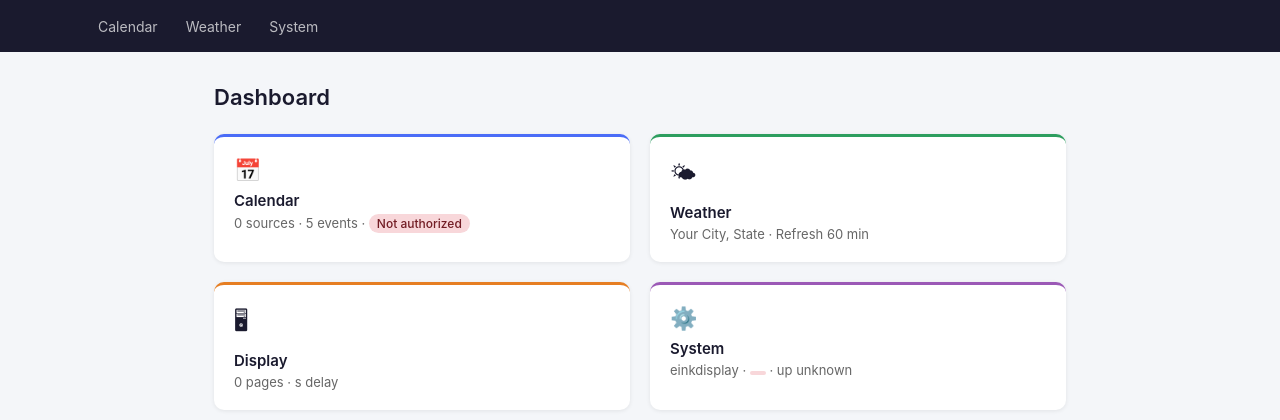
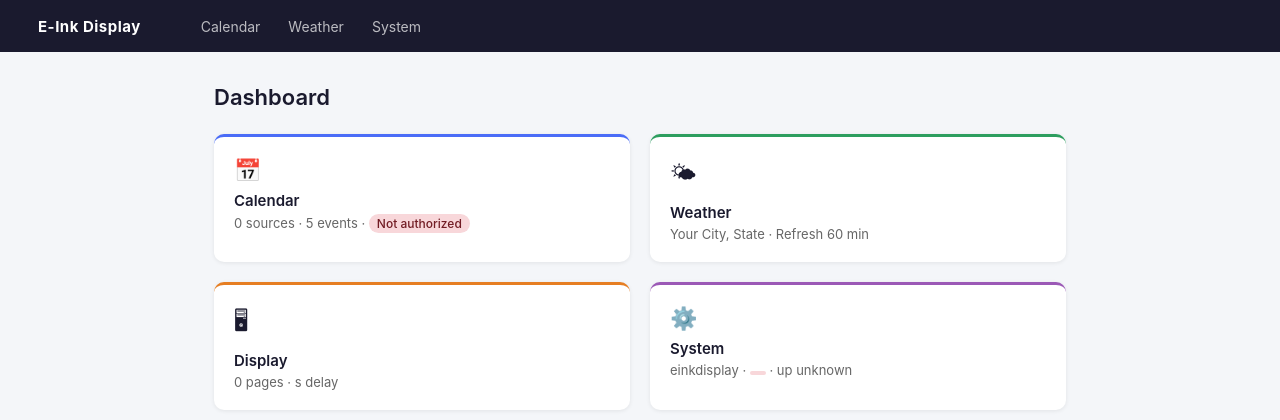
Before and after one commit to Dilcue/pi-einkdisplay, a Flask app: page / in a window 1280 px wide. Shown: the top 420 px of the page. Run offline with Flask 3, Linux system fonts and the light colour scheme; some libraries are stand-ins or nearby versions.

Commit message:
Remove personal identifiers from deploy files and web UI
Replace hardcoded username with <user> placeholder in service files
and auth_setup.py. Rewrite deploy.sh as a proper parameterized script.
Replace personal brand name with generic "E-Ink Display" in web UI.

Co-Authored-By: Claude Sonnet 4.6 <noreply@anthropic.com>

```diff
--- a/web/templates/base.html
+++ b/web/templates/base.html
@@ -85,7 +85,7 @@
 </head>
 <body>
   <nav>
-    <a href="/" class="brand"E-Ink Display</a>
+    <a href="/" class="brand">E-Ink Display</a>
     <a href="/calendar" {% if request.path == '/calendar' or request.path.startswith('/oauth') %}class="active"{% endif %}>Calendar</a>
     <a href="/weather"  {% if request.path == '/weather'  %}class="active"{% endif %}>Weather</a>
     <a href="/system"   {% if request.path == '/system'   %}class="active"{% endif %}>System</a>
```
Also changed, not shown: 1 other file.
